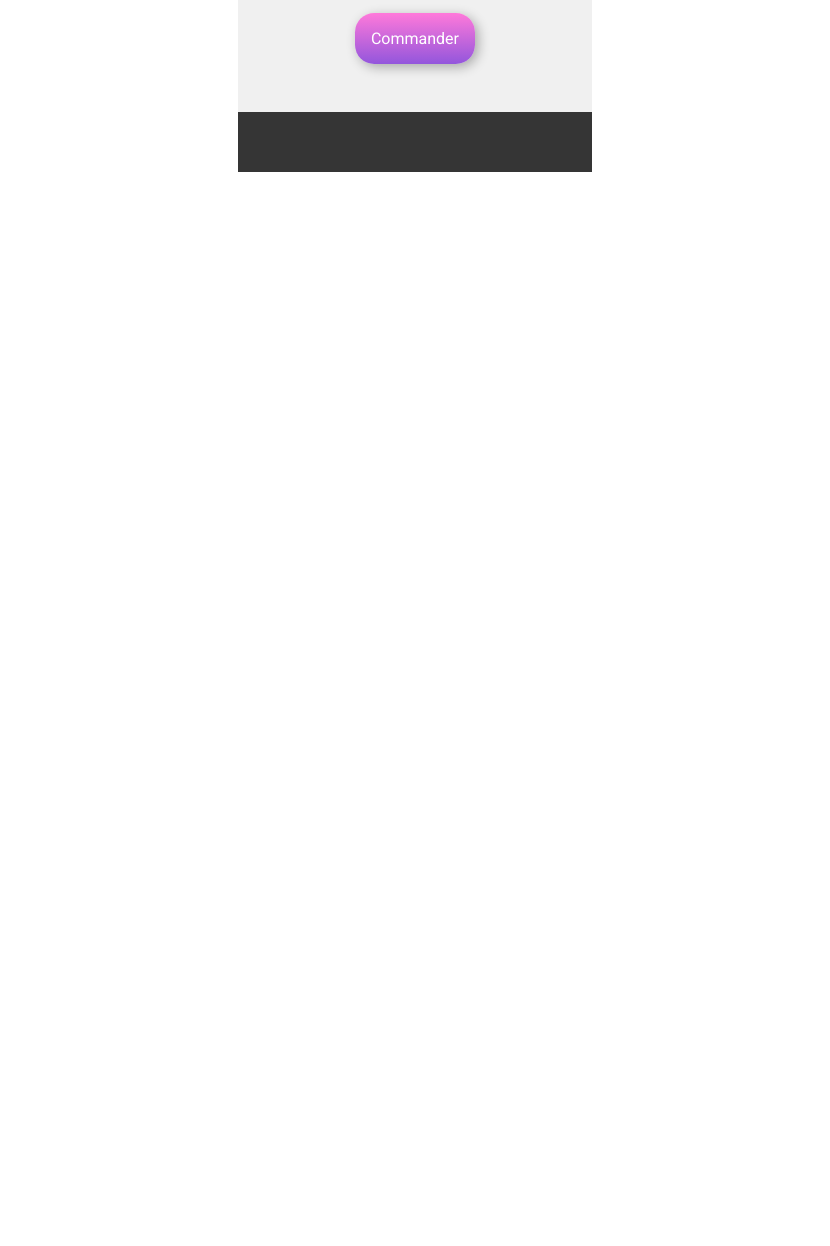
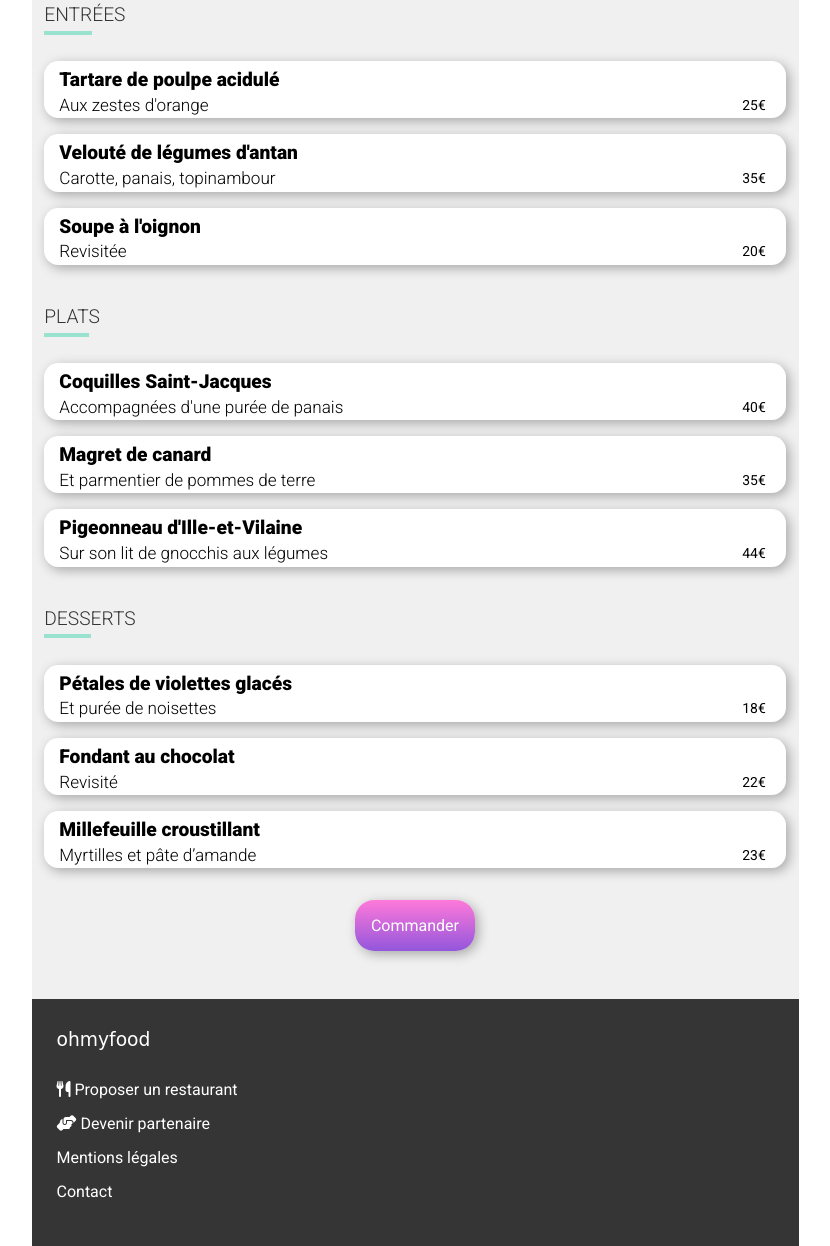
Before and after one commit to belaidSolene/ohmyfood, a website: page menu--a-la-francaise.html in a window 1280 px wide. Shown: the part 619-1865 px from the top of the page, without its empty margins (225-1055 px from the left). Before the commit the page ends 800 px from the top, so only its background shows below. Drawn offline with Linux system fonts and the light colour scheme; a web font is replaced by a local one.

Commit message:
css menu

```diff
--- a/menu--a-la-francaise.html
+++ b/menu--a-la-francaise.html
@@ -22,7 +22,7 @@
         </header>
         <main>
             <div class="bg-menu">
-                <img src="" alt="Photo d'un plat du restaurant À la française">
+                <img src="public/img/restaurants/a-la-francaise.jpg" alt="Photo d'un plat du restaurant À la française">
             </div>
             <section class="menu">
                 <div class="menu__head">
@@ -79,19 +79,109 @@
                     <h2>
                         <spam class="underline">Plat</spam>s
                     </h2>
+
+                    <article class="menu__plat__card">
+                        <div class="card-desc">
+                            <div class="card-desc__txt">
+                                <h3 class="card-desc__txt__title">Coquilles Saint-Jacques</h3>
+                                <p>Accompagnées d'une purée de panais</p>
+                            </div>
+                            <p class="card-desc__price">40€</p>
+                        </div>
+                        <div class="menu__plat__card__check">
+                            <!-- check -->
+                        </div>
+                    </article>
+
+                    <article class="menu__plat__card">
+                        <div class="card-desc">
+                            <div class="card-desc__txt">
+                                <h3 class="card-desc__txt__title">Magret de canard</h3>
+                                <p>Et parmentier de pommes de terre</p>
+                            </div>
+                            <p class="card-desc__price">35€</p>
+                        </div>
+                        <div class="menu__plat__card__check">
+                            <!-- check -->
+                        </div>
+                    </article>
+
+                    <article class="menu__plat__card">
+                        <div class="card-desc">
+                            <div class="card-desc__txt">
+                                <h3 class="card-desc__txt__title">Pigeonneau d'Ille-et-Vilaine</h3>
+                                <p>Sur son lit de gnocchis aux légumes</p>
+                            </div>
+                            <p class="card-desc__price">44€</p>
+                        </div>
+                        <div class="menu__plat__card__check">
+                            <!-- check -->
+                        </div>
+                    </article>
                 </div>
 
                 <div class="menu__plat">
                     <h2>
                         <spam class="underline">Dess</spam>erts
                     </h2>
+
+                    <article class="menu__plat__card">
+                        <div class="card-desc">
+                            <div class="card-desc__txt">
+                                <h3 class="card-desc__txt__title">Pétales de violettes glacés</h3>
+                                <p>Et purée de noisettes</p>
+                            </div>
+                            <p class="card-desc__price">18€</p>
+                        </div>
+                        <div class="menu__plat__card__check">
+                            <!-- check -->
+                        </div>
+                    </article>
+
+                    <article class="menu__plat__card">
+                        <div class="card-desc">
+                            <div class="card-desc__txt">
+                                <h3 class="card-desc__txt__title">Fondant au chocolat</h3>
+                                <p>Revisité</p>
+                            </div>
+                            <p class="card-desc__price">22€</p>
+                        </div>
+                        <div class="menu__plat__card__check">
+                            <!-- check -->
+                        </div>
+                    </article>
+
+                    <article class="menu__plat__card">
+                        <div class="card-desc">
+                            <div class="card-desc__txt">
+                                <h3 class="card-desc__txt__title">Millefeuille croustillant</h3>
+                                <p>Myrtilles et pâte d’amande</p>
+                            </div>
+                            <p class="card-desc__price">23€</p>
+                        </div>
+                        <div class="menu__plat__card__check">
+                            <!-- check -->
+                        </div>
+                    </article>
                 </div>
 
                 <div class="btn">Commander</div>
             </section>
         </main>
-
         <footer>
+            <h3>ohmyfood</h3>
+            <ul>
+                <li>
+                    <i class="fa-solid fa-utensils"></i>
+                    Proposer un restaurant
+                </li>
+                <li>
+                    <i class="fa-solid fa-handshake-angle"></i>
+                    Devenir partenaire
+                </li>
+                <li>Mentions légales</li>
+                <li>Contact</li>
+            </ul>
         </footer>
     </div>
 </body>
--- /dev/null
+++ b/sass/components/_bg-menu.scss
@@ -0,0 +1,6 @@
+.bg-menu {
+    img {
+        width: 100%;
+        object-fit: cover;
+    }
+}
--- a/sass/main.scss
+++ b/sass/main.scss
@@ -8,6 +8,7 @@
 
 @import "./components/buttons";
 @import "./components/cards-desc";
+@import "./components/bg-menu";
 
 
 @import "./layout/container";
--- a/sass/pages/_menu.scss
+++ b/sass/pages/_menu.scss
@@ -2,6 +2,9 @@
     background-color: $color-bg;
     border-radius: 2.5em 2.5em 0 0;
     padding: 0 0.8em 2em;
+    position: relative;
+    top: $position-menu;
+    margin-bottom: $position-menu;
 
     &__head {
         padding: 1.5em 1em 0 0;
@@ -31,6 +34,11 @@
             font-size: 1.2em;
             text-transform: uppercase;
             padding: 0 0 1em;
+
+            .underline {
+                padding-bottom: 0.25em;
+                border-bottom: 0.23em solid $color-tertiary;
+            }
         }
 
         &__card {
--- a/sass/utils/_variables.scss
+++ b/sass/utils/_variables.scss
@@ -16,3 +16,10 @@ $shadow-header: 0 $height-rect;
 
 //regle__etape
 $etp-border-radius : 1.1em;
+
+
+/*
+    MENU
+*/
+//valeur superposition menu sur bg-menu
+$position-menu: -3em;
```
Also changed, not shown: public/css/style.css, 1 other file.
